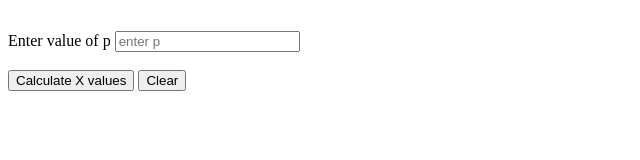
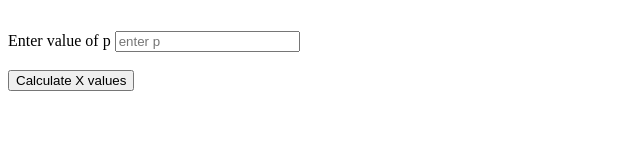
Before and after one commit to velugotipranay/Crypto_ECC, a plain HTML site: page index.html in a window 1280 px wide. Shown: the part 199-359 px from the top of the page, without its empty margins (0-640 px from the left). Drawn offline with Linux system fonts and the light colour scheme.

Commit message:
Update index.html

```diff
--- a/index.html
+++ b/index.html
@@ -18,7 +18,7 @@
         <label for="P">Enter value of p</label>
         <input type="number" name="P" id="P" placeholder="enter p"><br><br>
         <input type="button" onclick="calcX()" value="Calculate X values"></button>
-     <input type="reset" onclick="clear()" value="Clear"></button>
+
         <p id="answer" background-color="skyblue"></p>
         <br>
         <br>
```
